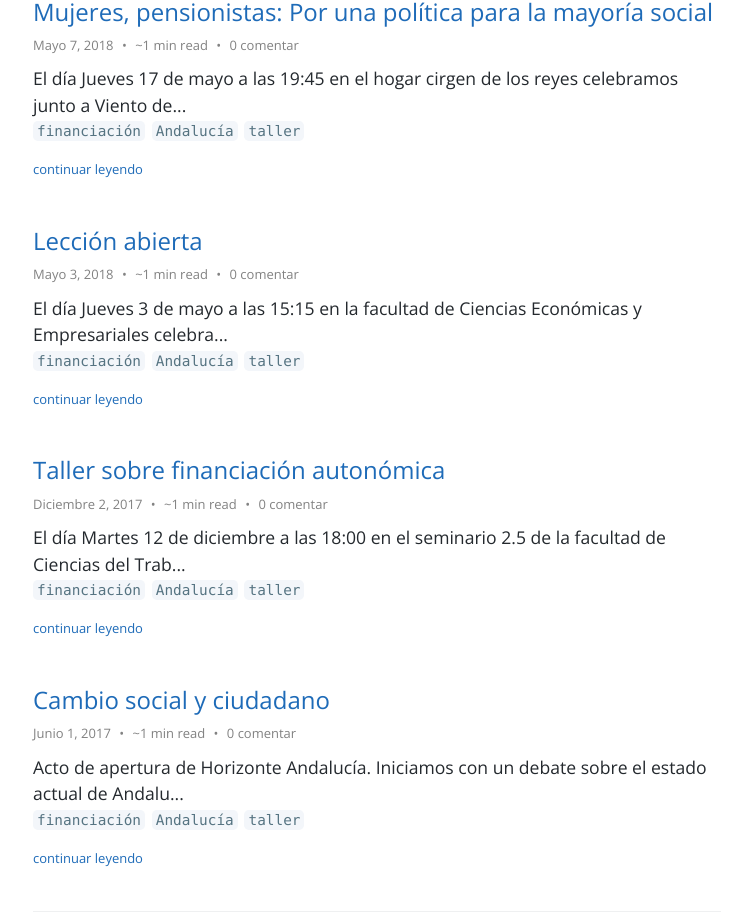
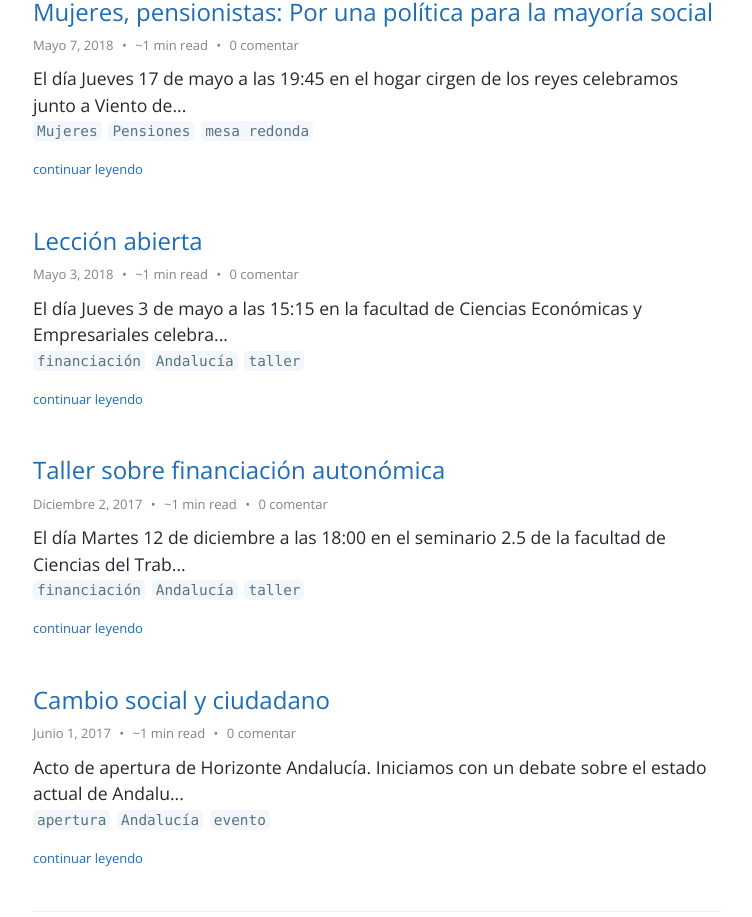
Before and after one commit to horizonteandalucia/web_sources, a Jekyll site: the page built from index-es.md, in a window 1280 px wide and 1400 px high, scrolled down 1675 px. Shown: the part 406-1323 px from the top of the window, without its empty margins (263-1015 px from the left). Built offline with Jekyll 4.4.1, drawn with Linux system fonts in a browser that asks for light colours.

Commit message:
updating tags

```diff
--- a/_posts/projects/es/2017-06-01-cambio-ciudadano.md
+++ b/_posts/projects/es/2017-06-01-cambio-ciudadano.md
@@ -5,8 +5,8 @@ tagline: "Facultad de ciencias del trabajo"
 poster: /assets/posters/cambio_ciudadano.jpg
 header:
   image: /assets/img/home-header.jpg
-tags: ["financiación", "Andalucía", "taller"]
-keywords: financiación, evento, Andalucía, taller
+tags: ["apertura", "Andalucía", "evento"]
+keywords: apertura, evento, Andalucía
 ref: taller-financiacion-autonomica
 lang: es
 category: projects
--- a/_posts/projects/es/2018-05-07-mujer-pensionista.md
+++ b/_posts/projects/es/2018-05-07-mujer-pensionista.md
@@ -5,9 +5,9 @@ tagline: "Hogar Virgen de los reyes"
 poster: /assets/posters/mujeres_pensionistas.jpg
 header:
   image: /assets/img/home-header.jpg
-tags: ["financiación", "Andalucía", "taller"]
-keywords: financiación, evento, Andalucía, taller
-ref: mujer, pensionista.jpg
+tags: ["Mujeres", "Pensiones", "mesa redonda"]
+keywords: financiación, evento, Andalucía, mesa redonda
+ref: mujer, pensionista
 lang: es
 category: projects
 ---
```
